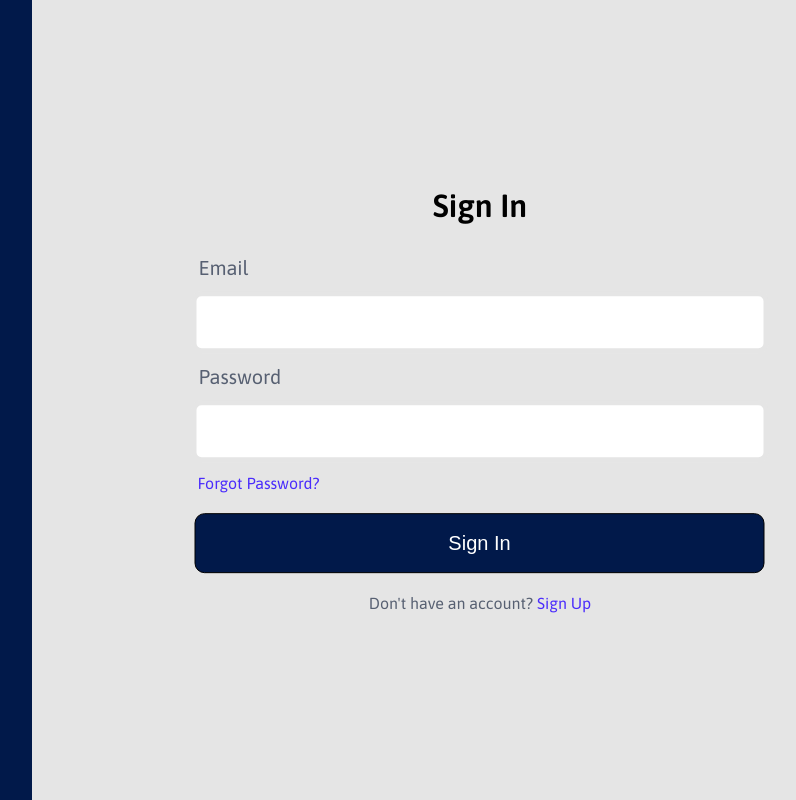
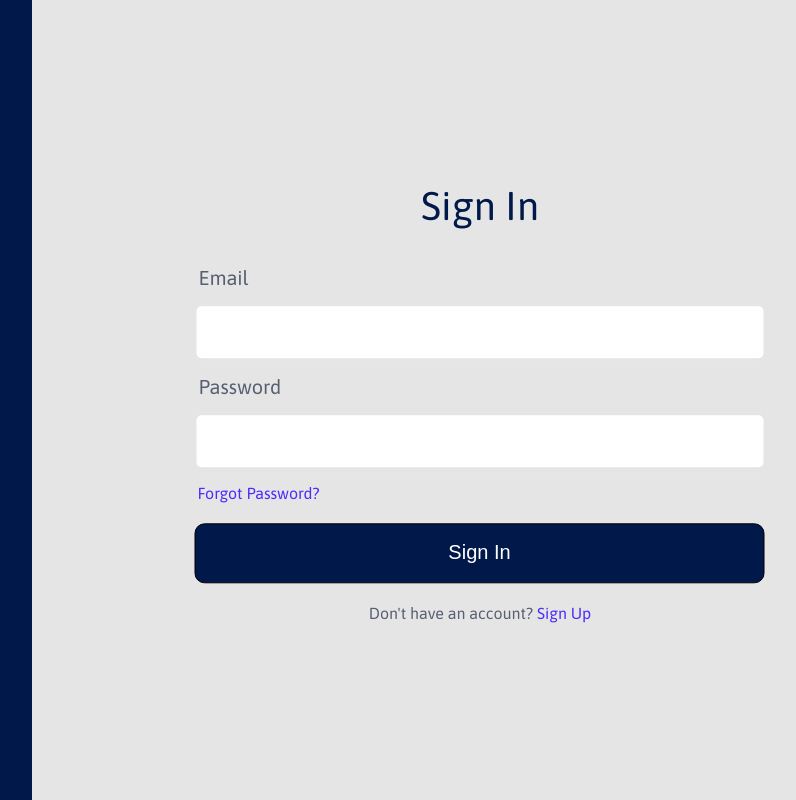
Before and after one commit to Amotul-raheem/park-ui, a React (Create React App) app: page /sign-in in a window 1280 px wide. Shown: the whole page, without its empty margins (352-1148 px from the left). Built offline with nearby package versions, Linux system fonts and the light colour scheme.

Commit message:
change sign-in header style

```diff
--- a/src/components/SignIn/SignIn.css
+++ b/src/components/SignIn/SignIn.css
@@ -27,6 +27,10 @@
 .sign-in-header {
     text-align: center;
     padding-bottom: 10px;
+    color: #01194A;
+    font-weight: normal;
+    font-size: 40px;
+    line-height: 46px;
 }
 
 .sign-in-forgot {
@@ -36,7 +40,8 @@
     padding-left: 6px;
     font-weight: normal;
 }
-.sign-in-forgot a{
+
+.sign-in-forgot a {
     color: #4A2CFC;
     text-decoration: none;
 }
@@ -46,7 +51,8 @@
     color: #576072;
     font-weight: normal;
 }
-.sign-in-dont-have-account a{
+
+.sign-in-dont-have-account a {
     color: #4A2CFC;
     text-decoration: none;
 }
```
